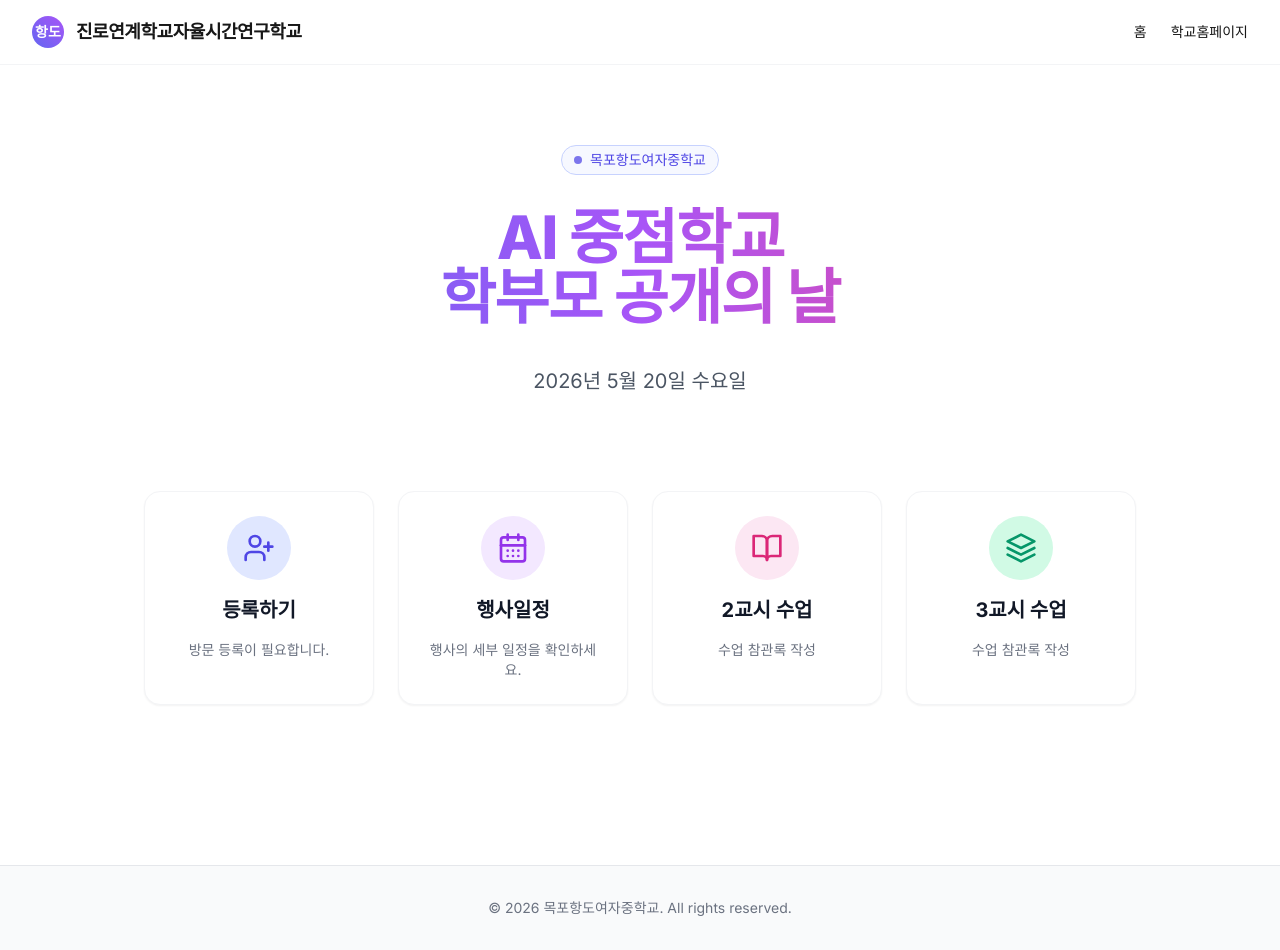
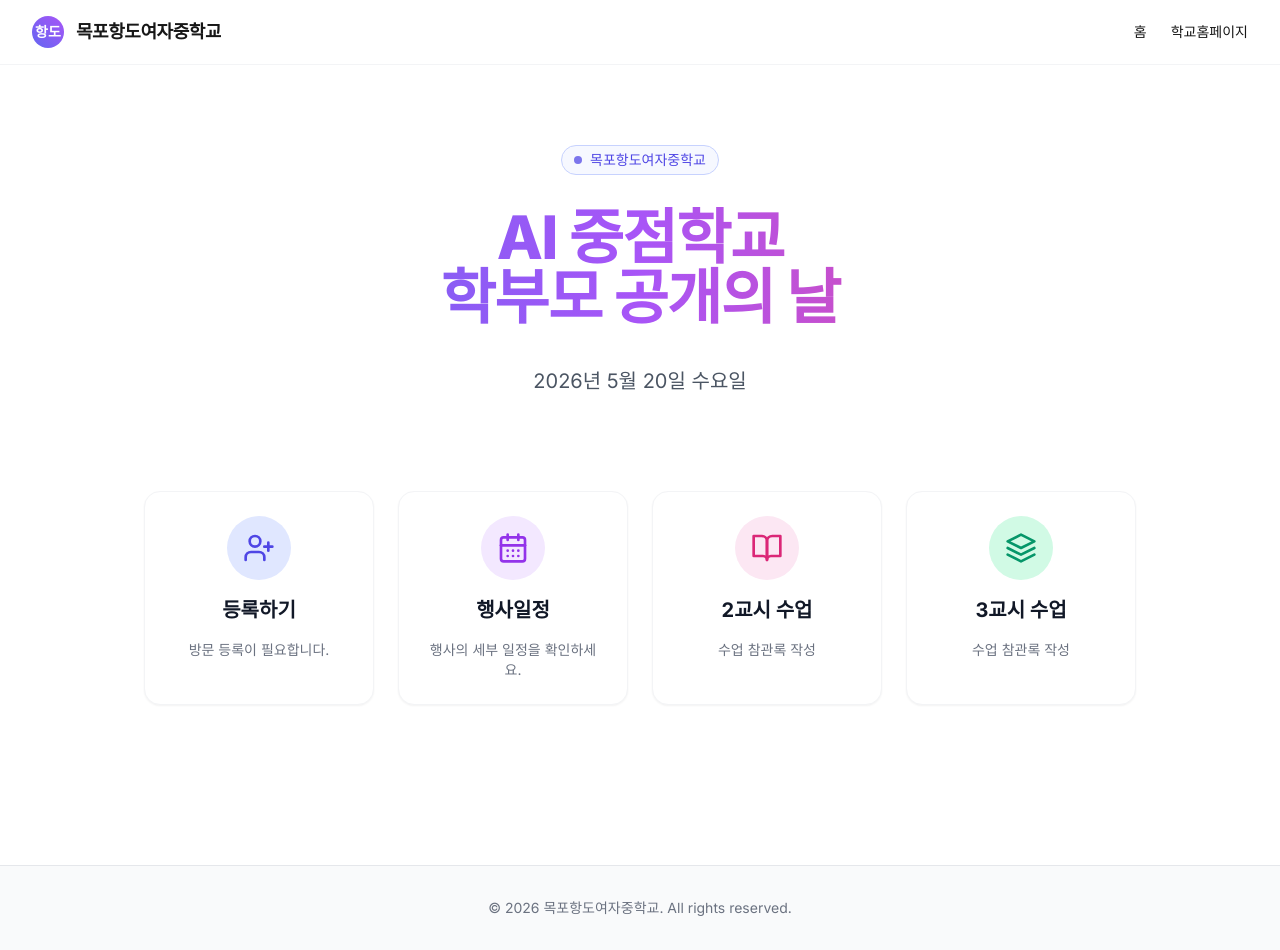
Before and after one commit to tmdhee-max/AIopenclass, a Next.js app: page / in a window 1280 px wide. Built offline with nearby package versions, Linux system fonts and the light colour scheme.

Commit message:
chore: 헤더 학교명 수정 (목포항도여자중학교)

```diff
--- a/components/Header.tsx
+++ b/components/Header.tsx
@@ -16,7 +16,7 @@ export default function Header() {
               항도
             </div>
             <span className="font-semibold text-lg tracking-tight truncate max-w-[180px] sm:max-w-none">
-              진로연계학교자율시간연구학교
+              목포항도여자중학교
             </span>
           </Link>
 
```
